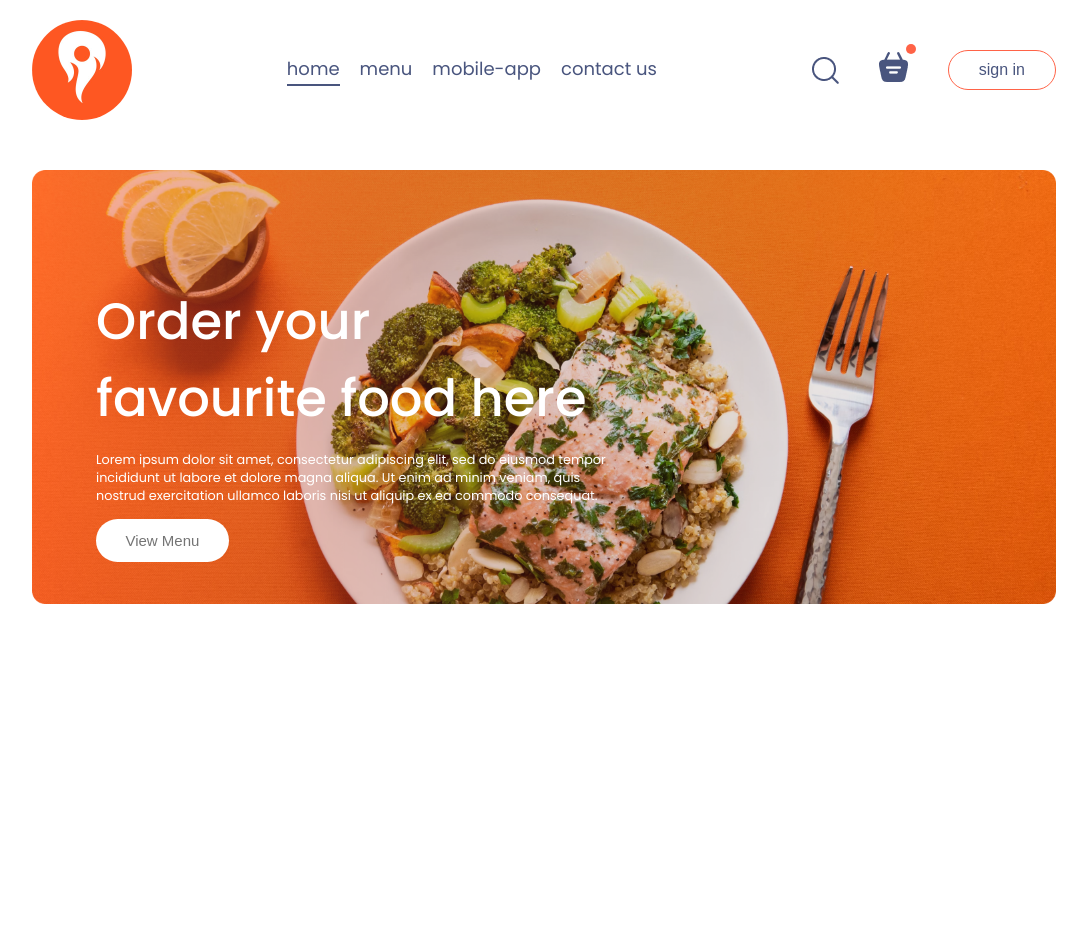
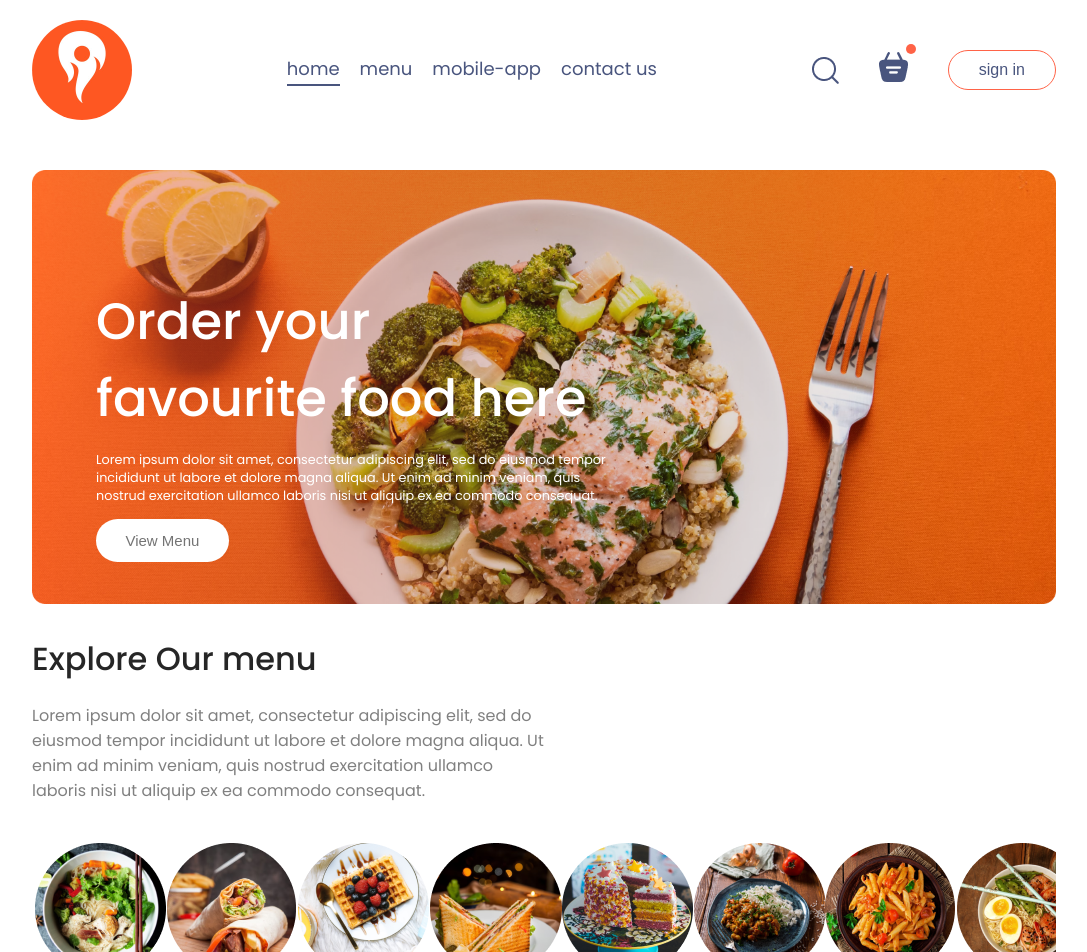
Before and after one commit to hillaryhosea/Leta-Food-, a React (Vite) app in the folder frontend/: page / in a window 1280 px wide. Shown: the top 952 px of the page, without its empty margins (96-1183 px from the left). Before the commit the page ends 800 px from the top, so only its background shows below. Built offline with nearby package versions, Linux system fonts and the light colour scheme.

Commit message:
mount header component

```diff
--- a/frontend/src/pages/Home/Home.jsx
+++ b/frontend/src/pages/Home/Home.jsx
@@ -1,11 +1,17 @@
 import React from 'react'
 import './Home.css'
 import Header from '../../Components/Header/Header'
+import ExploreMenu from '../../Components/ExploreMenu/ExploreMenu'
+import { useState } from 'react'
 
 const Home = () => {
+
+const [category, setCategory] = useState('All')
+
   return (
     <div>
     <Header />
+    <ExploreMenu category={category} setCategory ={setCategory}/>
     </div>
   )
 }
```
